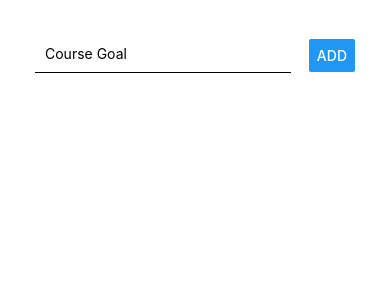
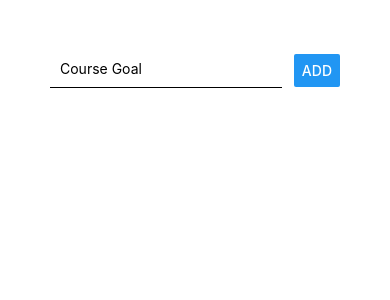
Before and after one commit to Bhagatsingh1998/React-Native-Complete, a React Native app: screen / in a window 390 px wide. Shown: the top 300 px of the page. Built offline with nearby package versions, Linux system fonts and the light colour scheme.

Commit message:
9. Inline Styles & StyleSheet Objects

```diff
--- a/App.js
+++ b/App.js
@@ -1,22 +1,38 @@
-import { StatusBar } from 'expo-status-bar';
-import React from 'react';
-import { StyleSheet, Text, View, TextInput, Button } from 'react-native';
+import { StatusBar } from "expo-status-bar";
+import React from "react";
+import { StyleSheet, Text, View, TextInput, Button } from "react-native";
 
+// we are getting our desired design but by using inline style which is not good
 export default function App() {
   return (
-    <View style={{padding: 35}}>
-      {/* inputbox and button shuould be side by side. RN uses flexbox */}
-      {/* flexbox postion elements side by side or below one another. */}
-      {/* justifycontent: align items to main axis. as flex direction is row, thus main axis is from L -> R. space-between: gives all empty space inbetween */}
-      {/* cross axis: opposit of main axis. alignItem aligns across cross-axis */}
-      <View style={{flexDirection: 'row', justifyContent: 'space-between', alignItems: 'center'}}>
-        {/* can also set width in pixels */}
-        <TextInput placeholder="Course Goal" style={{borderBottomColor: 'black', borderBottomWidth: 1, marginBottom: 3, padding: 10, width: '80%'}} />
+    <View style={styles.sreen}>
+      <View style={styles.inputContainer}>
+        <TextInput placeholder="Course Goal" style={styles.input} />
         <Button title="ADD" />
       </View>
-      <View>
-        {/* List of goals */}
-      </View>
+      <View>{/* List of goals */}</View>
     </View>
   );
 }
+
+// thus, using a StyleSheet object provided by RN.
+// we can even craete our own js object for style but StyleSheet object also do performance optimization and it also dectects incorrect styling
+
+const styles = StyleSheet.create({
+  // creating nested objcts for style
+  sreen: {
+    padding: 50,
+  },
+  inputContainer: {
+    flexDirection: "row",
+    justifyContent: "space-between",
+    alignItems: "center",
+  },
+  input: {
+    borderBottomColor: "black",
+    borderBottomWidth: 1,
+    marginBottom: 3,
+    padding: 10,
+    width: "80%",
+  },
+});
```
